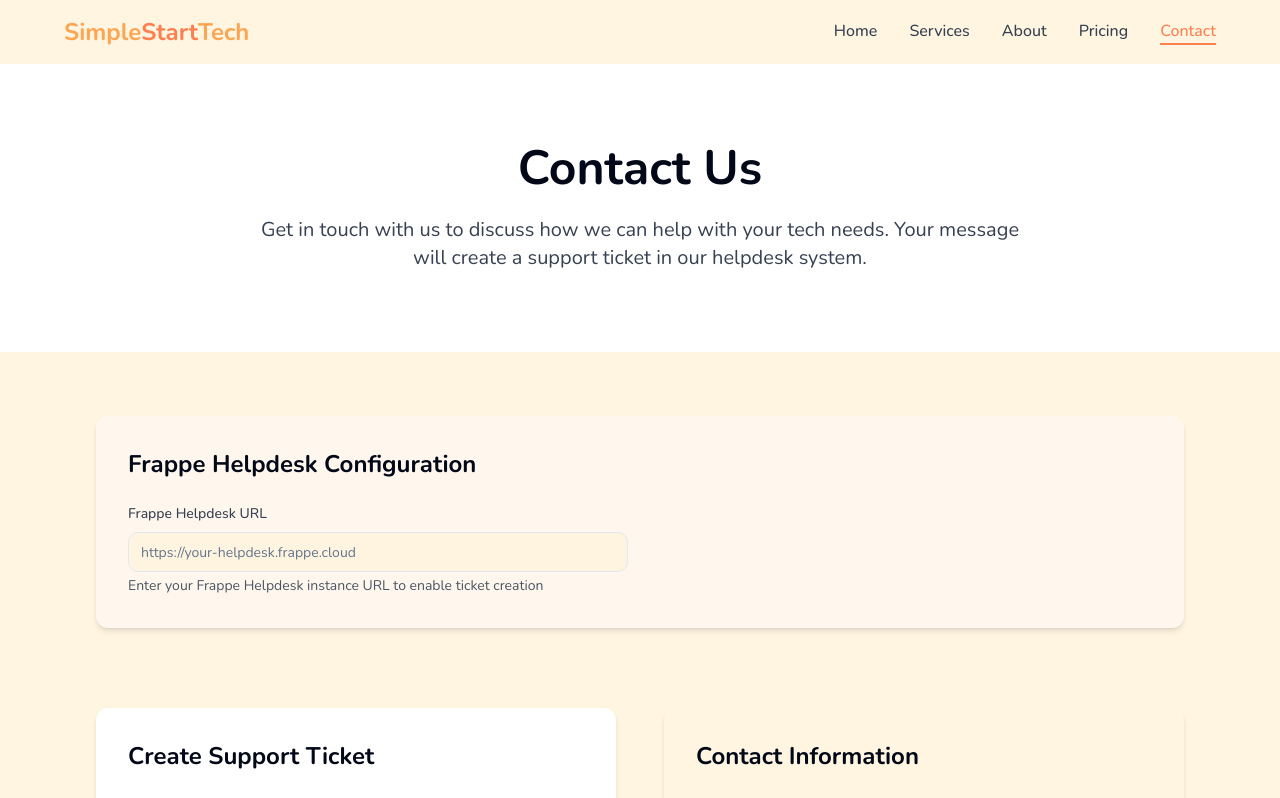
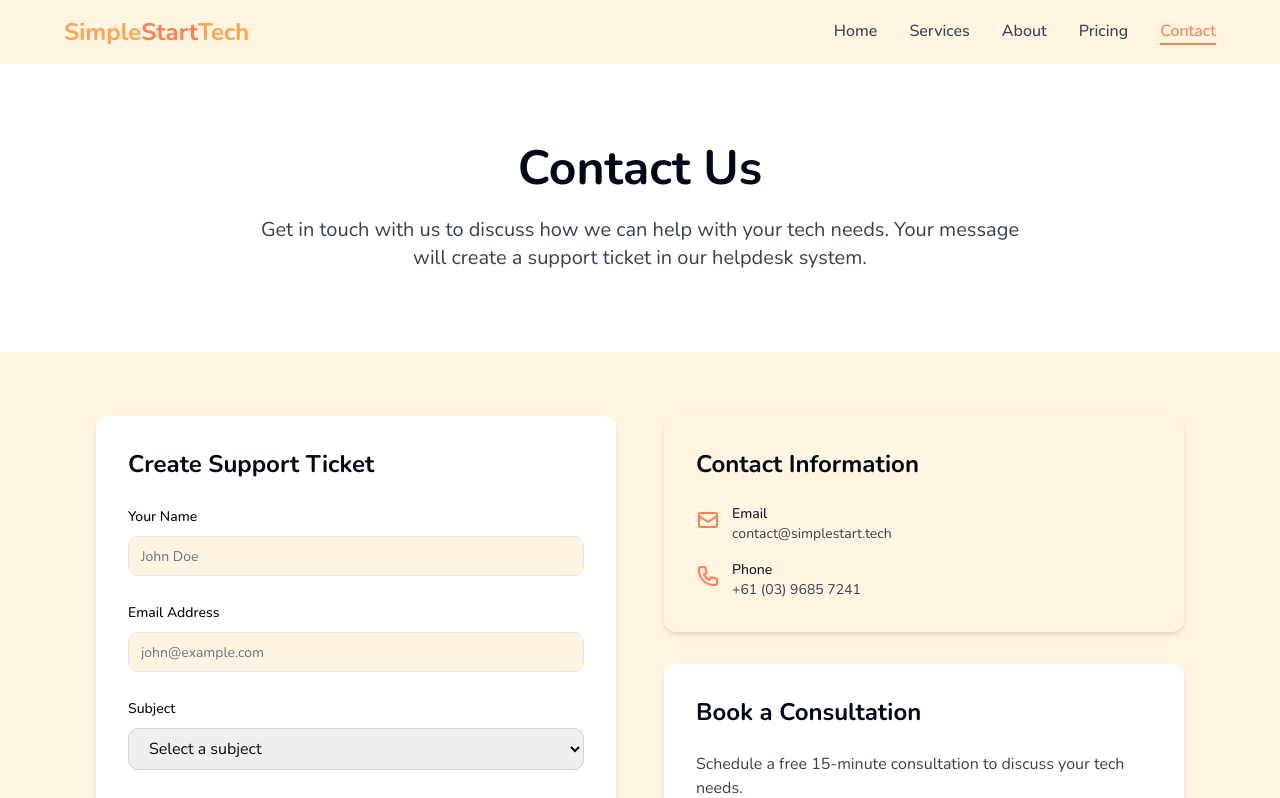
Before and after one commit to rensmith-business-projects/simple-start-site-build, a React (Vite) app: page /contact in a window 1280 px wide. Shown: the top 798 px of the page. Built offline with nearby package versions, Linux system fonts and the light colour scheme.

Commit message:
Remove Frappe Helpdesk URL section
Remove the Frappe Helpdesk URL configuration section from the contact page.

```diff
--- a/src/pages/Contact.tsx
+++ b/src/pages/Contact.tsx
@@ -29,15 +29,14 @@ const formSchema = z.object({
   message: z.string().min(10, {
     message: "Message must be at least 10 characters.",
   }),
-  frappeUrl: z.string().url({
-    message: "Please enter a valid Frappe Helpdesk URL.",
-  }).optional(),
 });
 
 const Contact = () => {
   const { toast } = useToast();
   const [isSubmitting, setIsSubmitting] = useState(false);
-  const [frappeUrl, setFrappeUrl] = useState("");
+
+  // Hardcoded Frappe Helpdesk URL
+  const FRAPPE_HELPDESK_URL = "https://frappe.simplestart.tech";
 
   const form = useForm<z.infer<typeof formSchema>>({
     resolver: zodResolver(formSchema),
@@ -46,7 +45,6 @@ const Contact = () => {
       email: "",
       subject: "",
       message: "",
-      frappeUrl: "/frappe.simplestart.tech",
     },
   });
 
@@ -54,17 +52,6 @@ const Contact = () => {
     setIsSubmitting(true);
 
     try {
-      const helpdeskUrl = frappeUrl || values.frappeUrl;
-
-      if (!helpdeskUrl) {
-        toast({
-          title: "Configuration Required",
-          description: "Please enter your Frappe Helpdesk URL to submit tickets.",
-          variant: "destructive",
-        });
-        return;
-      }
-
       // Create ticket in Frappe Helpdesk
       const ticketData = {
         subject: `${values.subject}: ${values.name}`,
@@ -78,7 +65,7 @@ const Contact = () => {
 
       console.log("Submitting ticket to Frappe Helpdesk:", ticketData);
 
-      const response = await fetch(`${helpdeskUrl}/api/resource/HD Ticket`, {
+      const response = await fetch(`${FRAPPE_HELPDESK_URL}/api/resource/HD Ticket`, {
         method: "POST",
         headers: {
           "Content-Type": "application/json",
@@ -105,7 +92,7 @@ const Contact = () => {
       console.error("Error submitting ticket:", error);
       toast({
         title: "Submission failed",
-        description: "There was an issue creating your support ticket. Please check your Frappe Helpdesk URL and try again.",
+        description: "There was an issue creating your support ticket. Please try again or contact us directly.",
         variant: "destructive",
       });
     } finally {
@@ -129,29 +116,6 @@ const Contact = () => {
       <section className="py-16 px-4">
         <div className="container mx-auto max-w-6xl">
           <div className="grid grid-cols-1 lg:grid-cols-2 gap-12">
-            {/* Frappe Helpdesk Configuration */}
-            <div className="bg-orange-50 p-6 md:p-8 rounded-lg shadow-md mb-8 lg:col-span-2">
-              <h2 className="text-2xl font-bold mb-6">Frappe Helpdesk Configuration</h2>
-              <div className="grid grid-cols-1 md:grid-cols-2 gap-6">
-                <div>
-                  <label htmlFor="frappeUrl" className="block text-sm font-medium text-gray-700 mb-2">
-                    Frappe Helpdesk URL
-                  </label>
-                  <Input
-                    id="frappeUrl"
-                    type="url"
-                    placeholder="https://your-helpdesk.frappe.cloud"
-                    value={frappeUrl}
-                    onChange={(e) => setFrappeUrl(e.target.value)}
-                    className="w-full"
-                  />
-                  <p className="text-sm text-gray-600 mt-1">
-                    Enter your Frappe Helpdesk instance URL to enable ticket creation
-                  </p>
-                </div>
-              </div>
-            </div>
-
             {/* Contact Form */}
             <div className="bg-white p-6 md:p-8 rounded-lg shadow-md">
               <h2 className="text-2xl font-bold mb-6">Create Support Ticket</h2>
```
